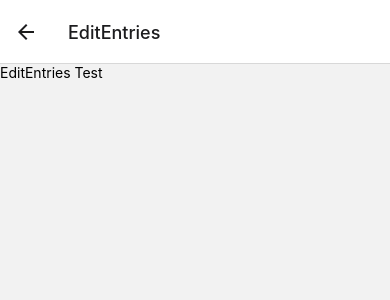
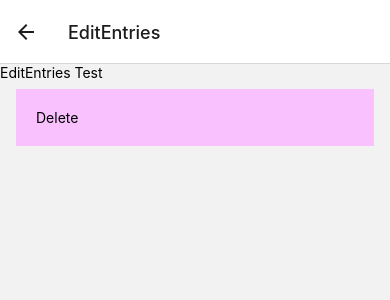
Before and after one commit to guanxiaotongyz/CS5520-Spring23-Assignment2-GXT, a React Native app: screen /EditEntries in a window 390 px wide. Shown: the top 300 px of the page. Built offline with nearby package versions, Linux system fonts and the light colour scheme; no server answers; the database is empty.

Commit message:
complete basic delete item

```diff
--- a/components/EntriesList.js
+++ b/components/EntriesList.js
@@ -17,7 +17,10 @@ export default function EntriesList({ entries }) {
 
             <Pressable
                 style={styles.item}
-                onPress={() => navigation.navigate("EditEntries", { entry: item })}
+                onPress={() => navigation.navigate("EditEntries", { calories   : item.calories,
+                                                                    description: item.description,
+                                                                    isWarning  : item.isWarning,
+                                                                    id         : item.id })}
             >
                 <Text style={styles.description}>{item.description}</Text>
                 <Text style={styles.calories}>{item.calories}</Text>
--- a/firebase/firestore.js
+++ b/firebase/firestore.js
@@ -17,3 +17,11 @@ export async function addEntriesFunction(data) {
       console.log(err);
     }
   }
+
+export async function deleteEntriesFunction(id) {
+    try {
+      await deleteDoc(doc(firestore, "entries", id));
+    } catch (err) {
+      console.log(err);
+    }
+  }
--- a/screens/AddEntries.js
+++ b/screens/AddEntries.js
@@ -1,7 +1,7 @@
 import { View, Text, TextInput, StyleSheet, Pressable } from "react-native";
 import React from "react";
 import { firestore } from "../firebase/firebase-setup";
-import { addEntriesFunction } from "../firebase/firestore";
+import { addEntriesFunction , deleteEntriesFunction } from "../firebase/firestore";
 import { useNavigation } from "@react-navigation/native";
 
 const AddEntries = () => {
--- a/screens/EditEntries.js
+++ b/screens/EditEntries.js
@@ -1,12 +1,43 @@
-import { View, Text } from 'react-native'
-import React from 'react'
+import { View, Text, FlatList, StyleSheet, Pressable } from "react-native"
+import React from "react"
+import { useNavigation } from "@react-navigation/native"
+import { addEntriesFunction , deleteEntriesFunction } from "../firebase/firestore";
 
-const EditEntries = () => {
+const EditEntries = (props) => {
+  const navigation = useNavigation()
+
   return (
     <View>
       <Text>EditEntries Test</Text>
+      {/* Delete pressable */}
+      <Pressable
+        style={styles.button}
+        onPress={() => {
+          deleteEntriesFunction(props.route.params.id);
+          navigation.pop();
+        }}
+      >
+        <Text>Delete</Text>
+      </Pressable>
+
+
     </View>
   )
 }
 
+const styles = StyleSheet.create({
+  container: {
+    flex: 1,
+    marginTop: 20,
+  },
+  button: {
+    backgroundColor: "#f9c2ff",
+    padding: 20,
+    marginVertical: 8,
+    marginHorizontal: 16,
+    flexDirection: "row",
+    justifyContent: "space-between",
+  },
+})
+
 export default EditEntries
```
